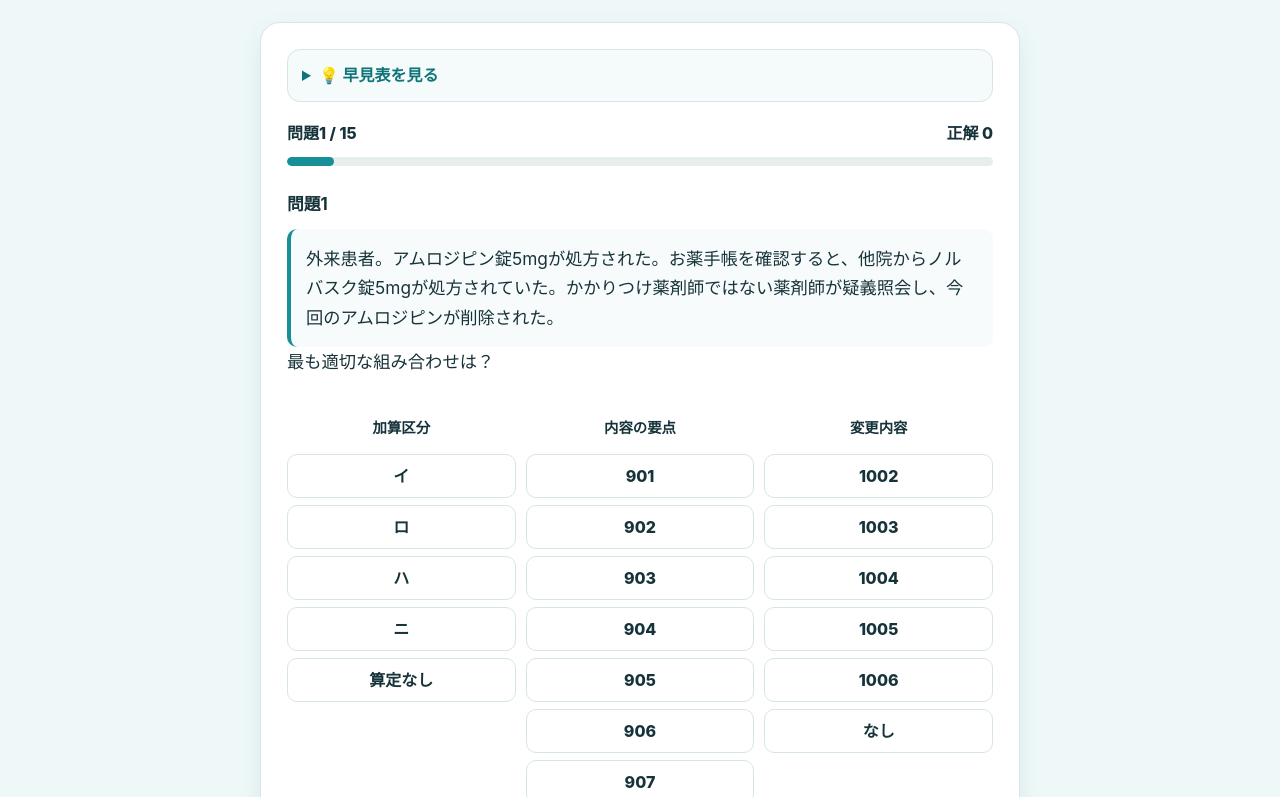
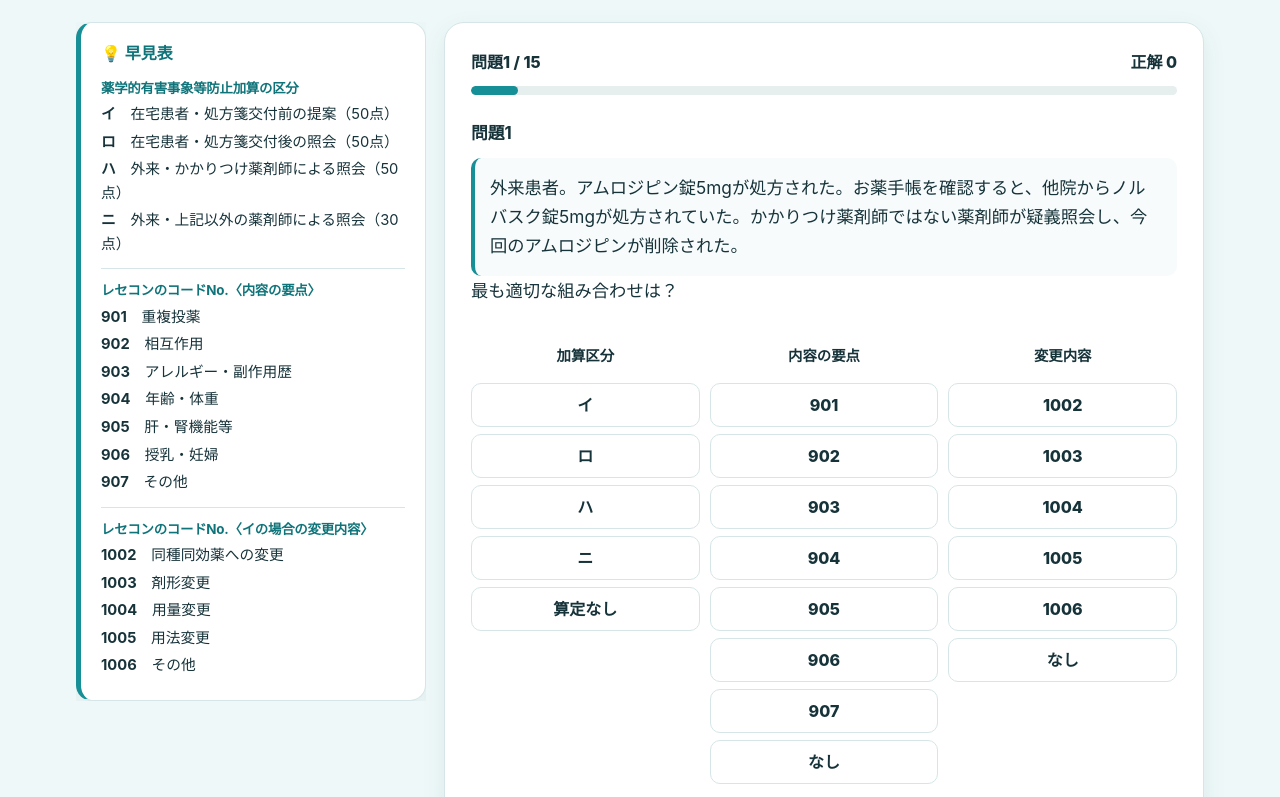
Before and after one commit to SMSQLAS/yuugaijisyou, a plain HTML site: page index.html in a window 1280 px wide. Both pictures are taken after a click on the button "開始する". Shown: the top 797 px of the page. Drawn offline with Linux system fonts and the light colour scheme.

Commit message:
Add files via upload

```diff
--- a/style.css
+++ b/style.css
@@ -461,15 +461,30 @@ body.quiz-mode .desktop-code-guide {
   margin: 10px 0;
 }
 
-/* 左に350pxの早見表＋余白を確保できない幅では、問題上部の折りたたみに切替 */
-@media (max-width: 1520px) {
+/* PCでは画面幅に合わせて左の早見表を常時表示 */
+@media (min-width: 761px) {
+  body.quiz-mode {
+    display: grid;
+    grid-template-columns: minmax(245px, 350px) minmax(0, 760px);
+    gap: 18px;
+    justify-content: center;
+    align-items: start;
+    padding: 0 14px;
+  }
   body.quiz-mode .desktop-code-guide {
-    display: none;
+    position: sticky;
+    top: 12px;
+    width: 100%;
+    margin-top: 22px;
+    max-height: calc(100vh - 24px);
+    overflow-y: auto;
   }
-
-  body.quiz-mode .mobile-code-guide {
-    display: block;
-  }
+  body.quiz-mode .app-shell { width: 100%; min-width: 0; }
+  .guide-section p, .guide-section > strong { white-space: normal; }
+}
+@media (max-width: 760px) {
+  body.quiz-mode .desktop-code-guide { display: none; }
+  body.quiz-mode .mobile-code-guide { display: block; }
 }
 
 /* 3列選択式の回答欄のみ追加 */
```
